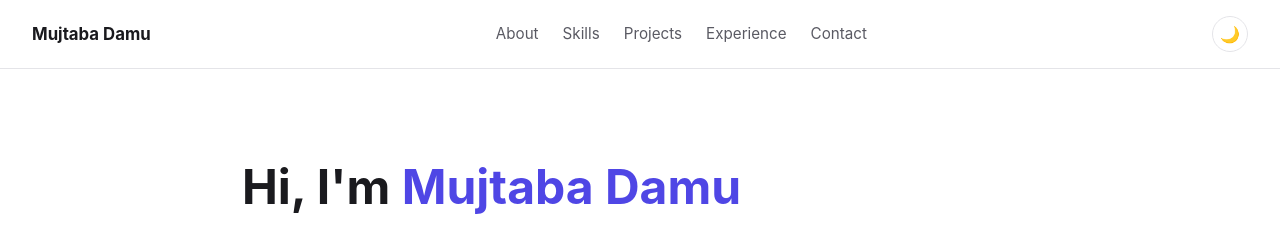
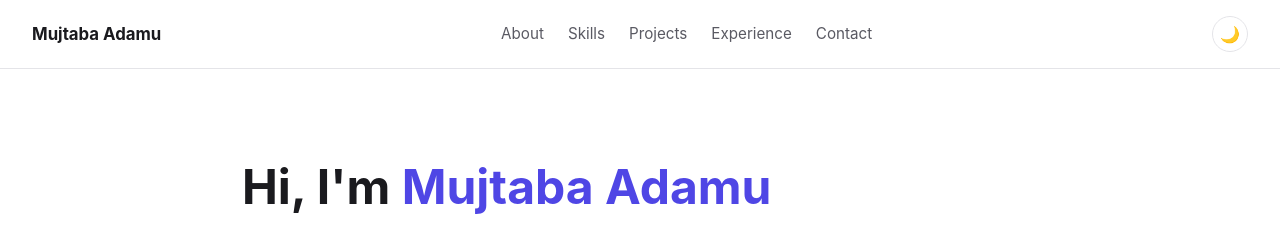
Before and after one commit to mujtabadamu/mujtabadamu.github.io, a plain HTML site: page index.html in a window 1280 px wide. Shown: the top 231 px of the page. Drawn offline with Linux system fonts and the light colour scheme.

Commit message:
Fix name to Mujtaba Adamu

```diff
--- a/index.html
+++ b/index.html
@@ -3,13 +3,13 @@
 <head>
   <meta charset="UTF-8" />
   <meta name="viewport" content="width=device-width, initial-scale=1.0" />
-  <title>Mujtaba Damu — Software Developer</title>
-  <meta name="description" content="Portfolio of Mujtaba Damu, Software Developer." />
+  <title>Mujtaba Adamu — Software Developer</title>
+  <meta name="description" content="Portfolio of Mujtaba Adamu, Software Developer." />
   <link rel="stylesheet" href="style.css" />
 </head>
 <body>
   <header class="nav">
-    <a class="brand" href="#top">Mujtaba Damu</a>
+    <a class="brand" href="#top">Mujtaba Adamu</a>
     <nav>
       <a href="#about">About</a>
       <a href="#skills">Skills</a>
@@ -22,7 +22,7 @@
 
   <main id="top">
     <section class="hero">
-      <h1>Hi, I'm <span class="accent">Mujtaba Damu</span></h1>
+      <h1>Hi, I'm <span class="accent">Mujtaba Adamu</span></h1>
       <p class="subtitle">Software Developer</p>
       <p class="tagline">I build clean, reliable software and enjoy turning ideas into working products.</p>
       <div class="cta">
@@ -119,7 +119,7 @@
   </main>
 
   <footer class="footer">
-    <p>&copy; <span id="year"></span> Mujtaba Damu. Built with HTML, CSS &amp; JS, hosted on GitHub Pages.</p>
+    <p>&copy; <span id="year"></span> Mujtaba Adamu. Built with HTML, CSS &amp; JS, hosted on GitHub Pages.</p>
   </footer>
 
   <script src="script.js"></script>
```
